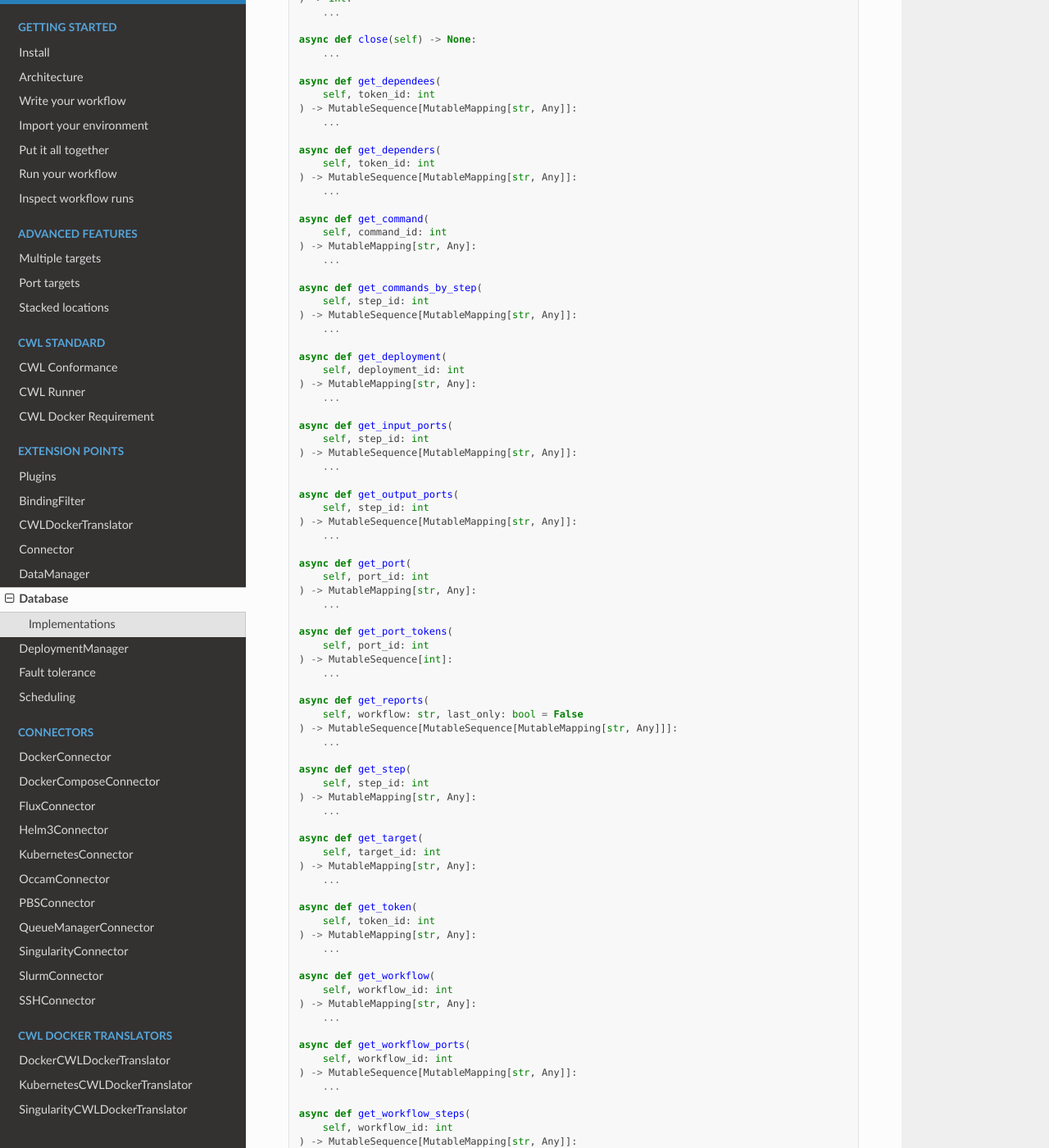
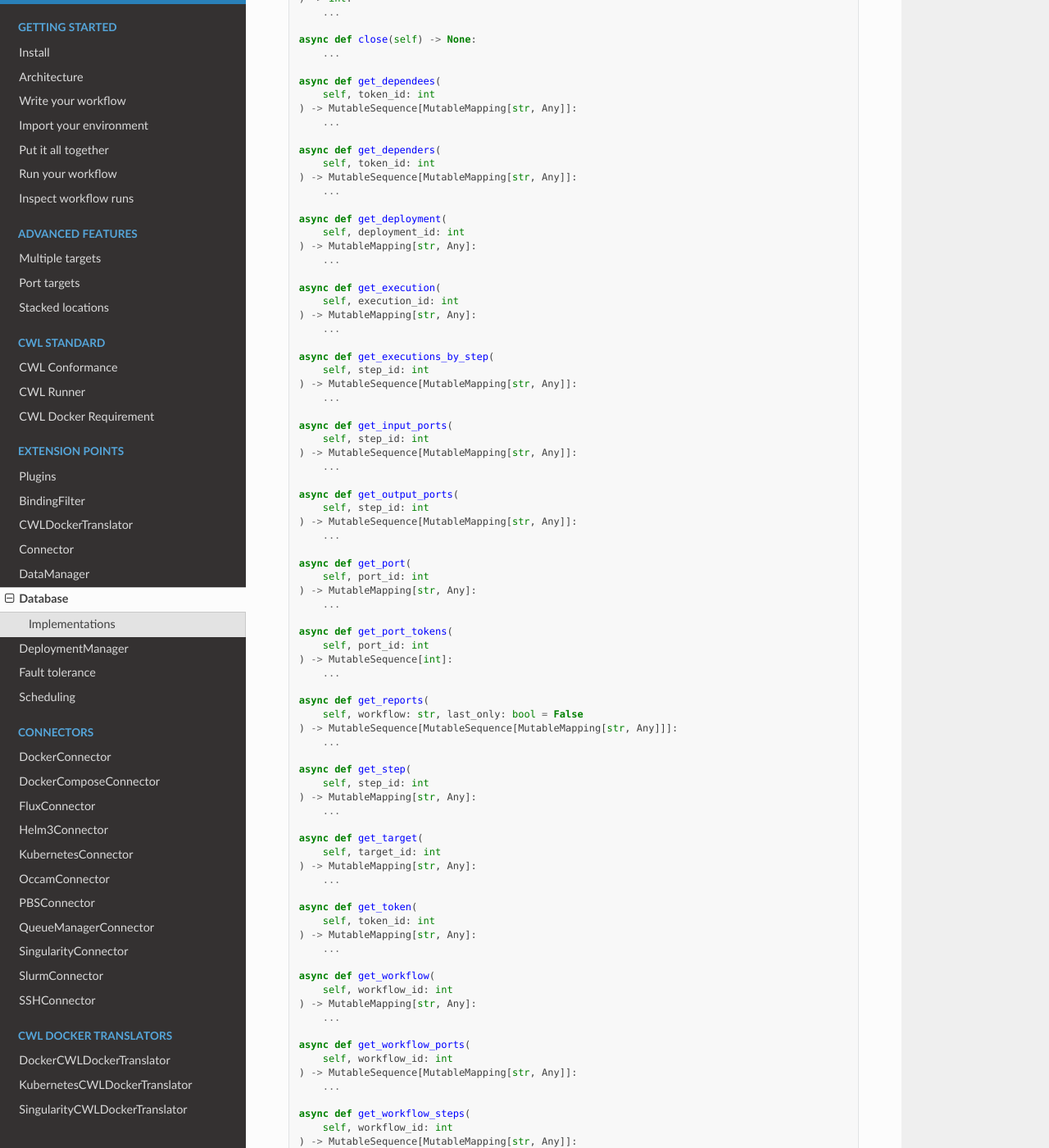
Before and after one commit to alpha-unito/streamflow, a Sphinx documentation site: the page built from docs/source/ext/database.rst, in a window 1280 px wide and 1400 px high, scrolled down 2049 px. Shown: the whole window at 82% size. Built offline with Sphinx 7.4.7 and the Read the Docs theme 2.0.0, drawn with Linux system fonts in a browser that asks for light colours; some of the changed text lies outside the part shown.

Commit message:
fixed doc

```diff
--- a/docs/source/ext/database.rst
+++ b/docs/source/ext/database.rst
@@ -31,11 +31,6 @@
 
 .. code-block:: python
 
-    async def add_command(
-        self, step_id: int, tag: str, cmd: str
-    ) -> int:
-        ...
-
     async def add_dependency(
         self, step: int, port: int, type: DependencyType, name: str
     ) -> None:
@@ -49,6 +44,11 @@
         external: bool,
         lazy: bool,
         workdir: str | None,
+    ) -> int:
+        ...
+
+    async def add_execution(
+        self, step_id: int, tag: str, cmd: str
     ) -> int:
         ...
 
@@ -110,19 +110,19 @@
     ) -> MutableSequence[MutableMapping[str, Any]]:
         ...
 
-    async def get_command(
-        self, command_id: int
+    async def get_deployment(
+        self, deployment_id: int
     ) -> MutableMapping[str, Any]:
         ...
 
-    async def get_commands_by_step(
+    async def get_execution(
+        self, execution_id: int
+    ) -> MutableMapping[str, Any]:
+        ...
+
+    async def get_executions_by_step(
         self, step_id: int
     ) -> MutableSequence[MutableMapping[str, Any]]:
-        ...
-
-    async def get_deployment(
-        self, deployment_id: int
-    ) -> MutableMapping[str, Any]:
         ...
 
     async def get_input_ports(
@@ -190,13 +190,13 @@
     ) -> MutableSequence[MutableMapping[str, Any]]:
         ...
 
-    async def update_command(
-        self, command_id: int, updates: MutableMapping[str, Any]
+    async def update_deployment(
+        self, deployment_id: int, updates: MutableMapping[str, Any]
     ) -> int:
         ...
 
-    async def update_deployment(
-        self, deployment_id: int, updates: MutableMapping[str, Any]
+    async def update_execution(
+        self, execution_id: int, updates: MutableMapping[str, Any]
     ) -> int:
         ...
 
```
